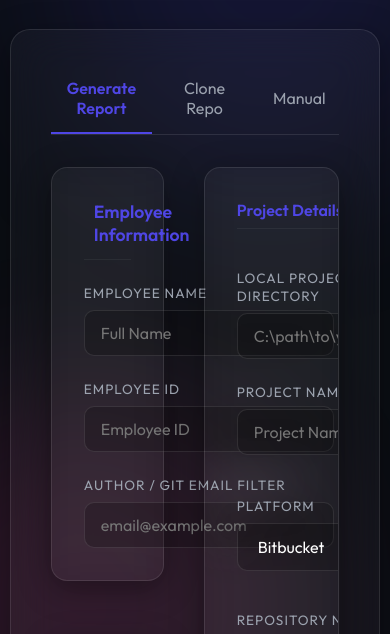
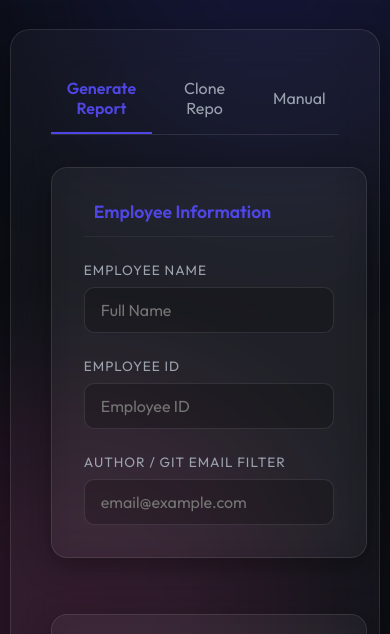
Before and after one commit to Mikcas1106/pr-generator, a website: page public/index.html in a window 390 px wide. Shown: the part 155-789 px from the top of the page. Drawn offline with Linux system fonts and the light colour scheme.

Commit message:
feat: Add development scripts and initial comprehensive styling for the application UI.

```diff
--- a/package.json
+++ b/package.json
@@ -4,6 +4,8 @@
   "description": "",
   "main": "index.js",
   "scripts": {
+    "predev": "git pull origin main",
+    "dev": "node server.js",
     "test": "echo \"Error: no test specified\" && exit 1"
   },
   "keywords": [],
--- a/public/style.css
+++ b/public/style.css
@@ -368,6 +368,12 @@ footer {
 }
 
 /* Responsive */
+@media (max-width: 900px) {
+    .split-layout {
+        grid-template-columns: 1fr;
+    }
+}
+
 @media (max-width: 600px) {
     .form-grid {
         grid-template-columns: 1fr;
```
